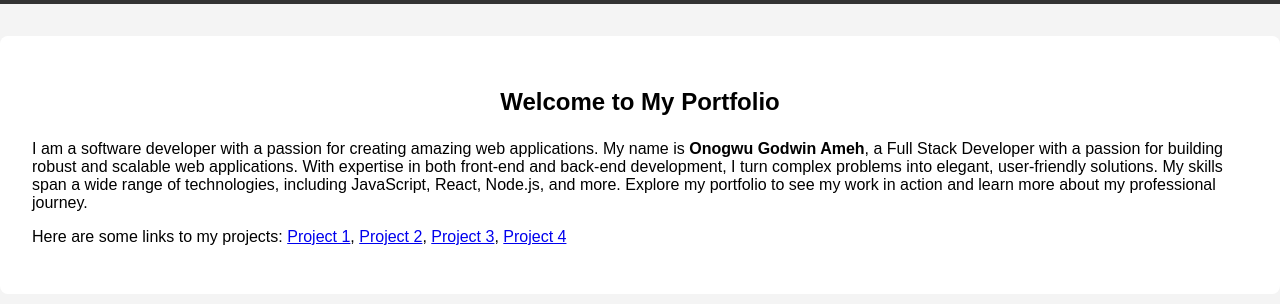
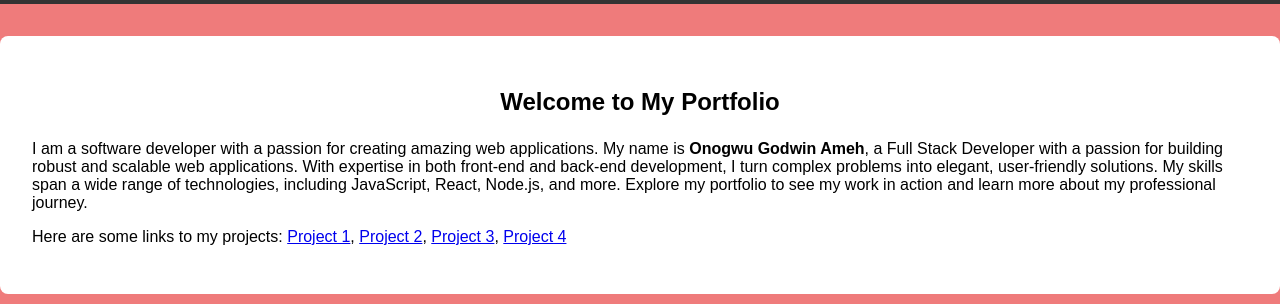
Before and after one commit to godwinameh/MY-PORTFOLIO, a plain HTML site: page index.html in a window 1280 px wide. Shown: the part 132-436 px from the top of the page. Drawn offline with nearby package versions, Linux system fonts and the light colour scheme.

Commit message:
make change

```diff
--- a/main.css/portfolio.css
+++ b/main.css/portfolio.css
@@ -3,7 +3,7 @@ body {
     font-family: Arial, sans-serif;
     margin: 0;
     padding: 0;
-    background-color: #f4f4f4;
+    background-color: hsl(0, 78%, 71%);
 }
 
 header {
```
